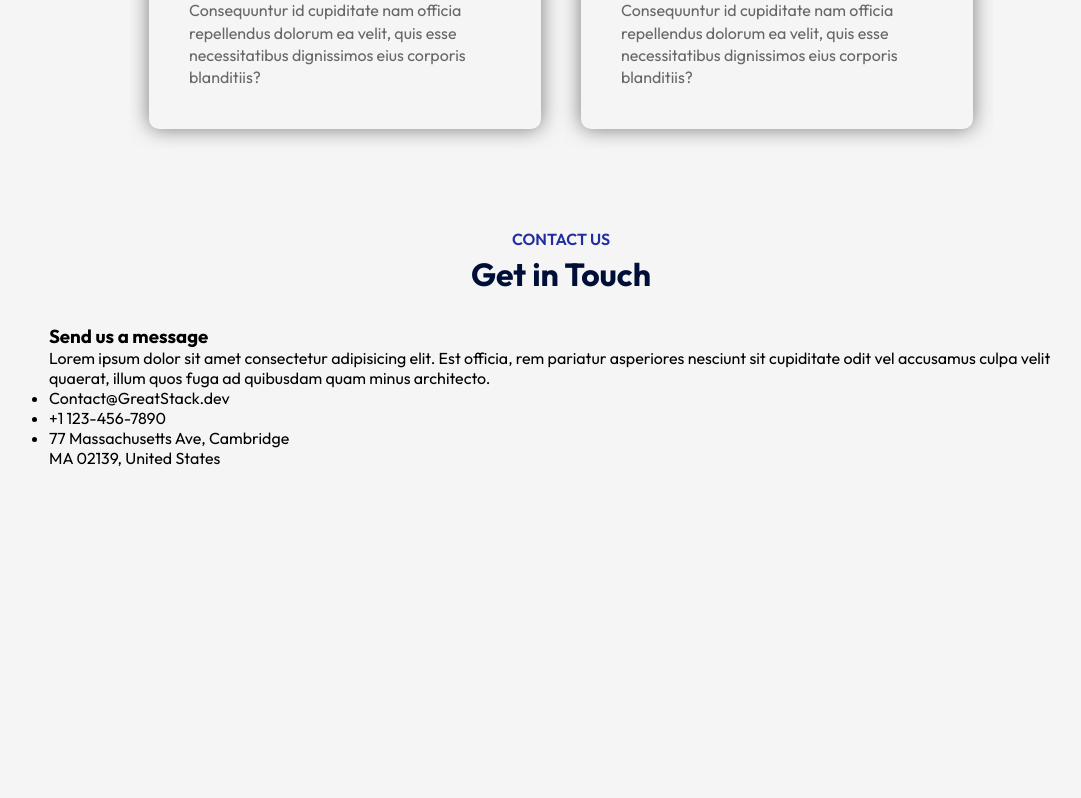
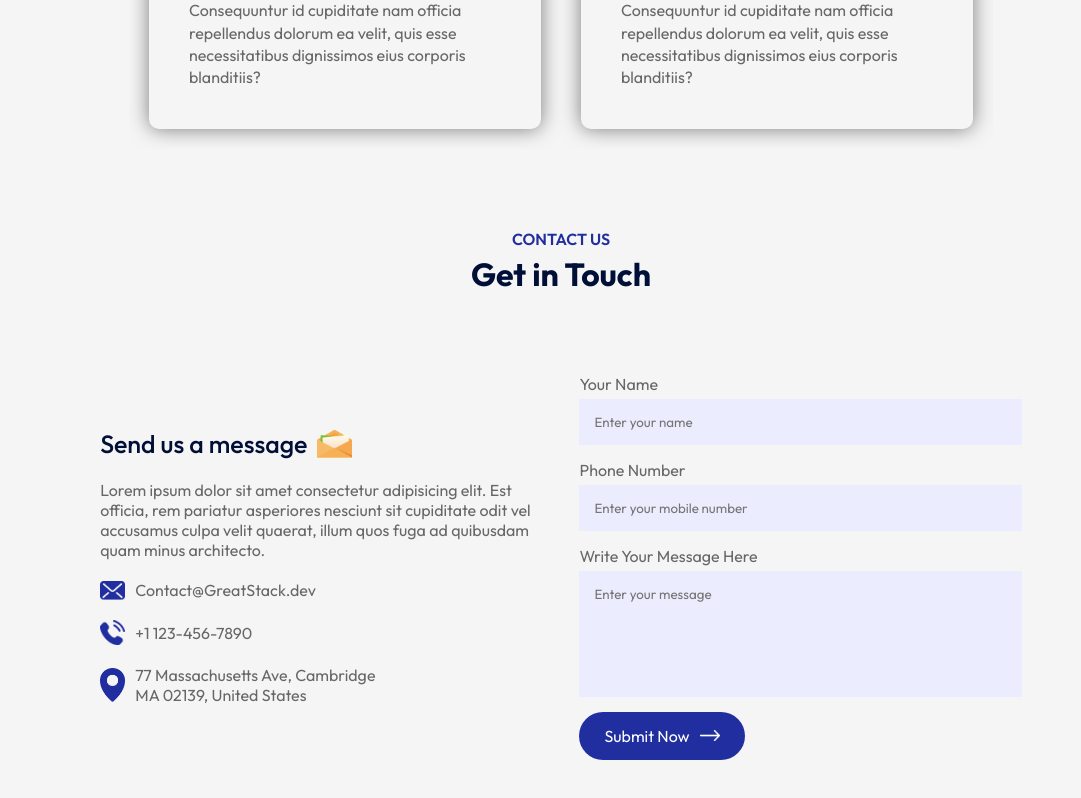
Before and after one commit to Swordigo15/React-University-Web-Project, a React (Vite) app: page / in a window 1280 px wide. Shown: the part 2821-3619 px from the top of the page, without its empty margins (79-1160 px from the left). Before the commit the page ends 3289 px from the top, so only its background shows below. Built offline with nearby package versions, Linux system fonts and the light colour scheme.

Commit message:
Update contact UI

```diff
--- a/src/Components/Contact/Contact.css
+++ b/src/Components/Contact/Contact.css
@@ -0,0 +1,59 @@
+.contact{
+    margin: 80px auto;
+    max-width: 90%;
+    display: flex;
+    align-items: center;
+    justify-content: space-between;
+}
+
+.contact-col{
+    flex-basis: 48%;
+    color: #676767;
+}
+
+.contact-col h3{
+    color: #000f38;
+    font-weight: 500;
+    font-size: 25px;
+    display: flex;
+    align-items: center;
+    margin-bottom: 20px;
+}
+
+.contact-col h3 img{
+    width: 35px;
+    margin-left: 10px;
+}
+
+.contact-col p{
+    max-width: 450px;
+    list-style: 0.3;
+}
+
+.contact-col ul li{
+    display: flex;
+    align-items: center;
+    margin: 20px 0;
+}
+
+.contact-col ul li img{
+    width: 25px;
+    margin-right: 10px;
+}
+
+.contact form input, .contact form textarea{
+    display: block;
+    width: 100%;
+    background: #ebecfe;
+    padding: 15px;
+    border: 0;
+    outline: 0;
+    margin-bottom: 15px;
+    margin-top: 5px;
+    resize: none;
+}
+
+.contact-col span{
+    display: block;
+    margin: 20px 0;
+}
--- a/src/Components/Contact/Contact.jsx
+++ b/src/Components/Contact/Contact.jsx
@@ -1,19 +1,35 @@
 import React from 'react'
 import './Contact.css'
+import msg_icon from '../../assets/msg-icon.png'
+import mail_icon from '../../assets/mail-icon.png'
+import phone_icon from '../../assets/phone-icon.png'
+import location_icon from '../../assets/location-icon.png'
+import white_arrow from '../../assets/white-arrow.png'
 
 const Contact = () => {
   return (
     <div className='contact'>
         <div className="contact-col">
-            <h3>Send us a message</h3>
+            <h3>Send us a message <img src={msg_icon} alt="" /></h3>
             <p>Lorem ipsum dolor sit amet consectetur adipisicing elit. Est officia, rem pariatur asperiores nesciunt sit cupiditate odit vel accusamus culpa velit quaerat, illum quos fuga ad quibusdam quam minus architecto.</p>
             <ul>
-                <li>Contact@GreatStack.dev</li>
-                <li>+1 123-456-7890</li>
-                <li>77 Massachusetts Ave, Cambridge <br/> MA 02139, United States</li>
+                <li><img src={mail_icon} alt="" />Contact@GreatStack.dev</li>
+                <li><img src={phone_icon} alt="" />+1 123-456-7890</li>
+                <li><img src={location_icon} alt="" />77 Massachusetts Ave, Cambridge <br/> MA 02139, United States</li>
             </ul>
         </div>
-        <div className="contact-col"></div>
+        <div className="contact-col">
+            <form>
+                <label>Your Name</label>
+                <input type="text" name='name' placeholder='Enter your name' required/>
+                <label>Phone Number</label>
+                <input type="tel" name="phone" placeholder='Enter your mobile number' required/>
+                <label>Write Your Message Here</label>
+                <textarea name='message' rows='6' placeholder='Enter your message' required></textarea>
+                <button type="submit" className='btn dark-btn'>Submit Now <img src={white_arrow} alt="" /></button>
+            </form>
+            <span></span>
+        </div>
     </div>
   )
 }
--- a/src/index.css
+++ b/src/index.css
@@ -4,7 +4,7 @@
     margin: 0;
     padding: 0;
     box-sizing: border-box;
-    font-family: "Outfit", sans-serif;
+    font-family: Outfit, sans-serif;
 }
 body{
     background: #f5f5f5;
```
